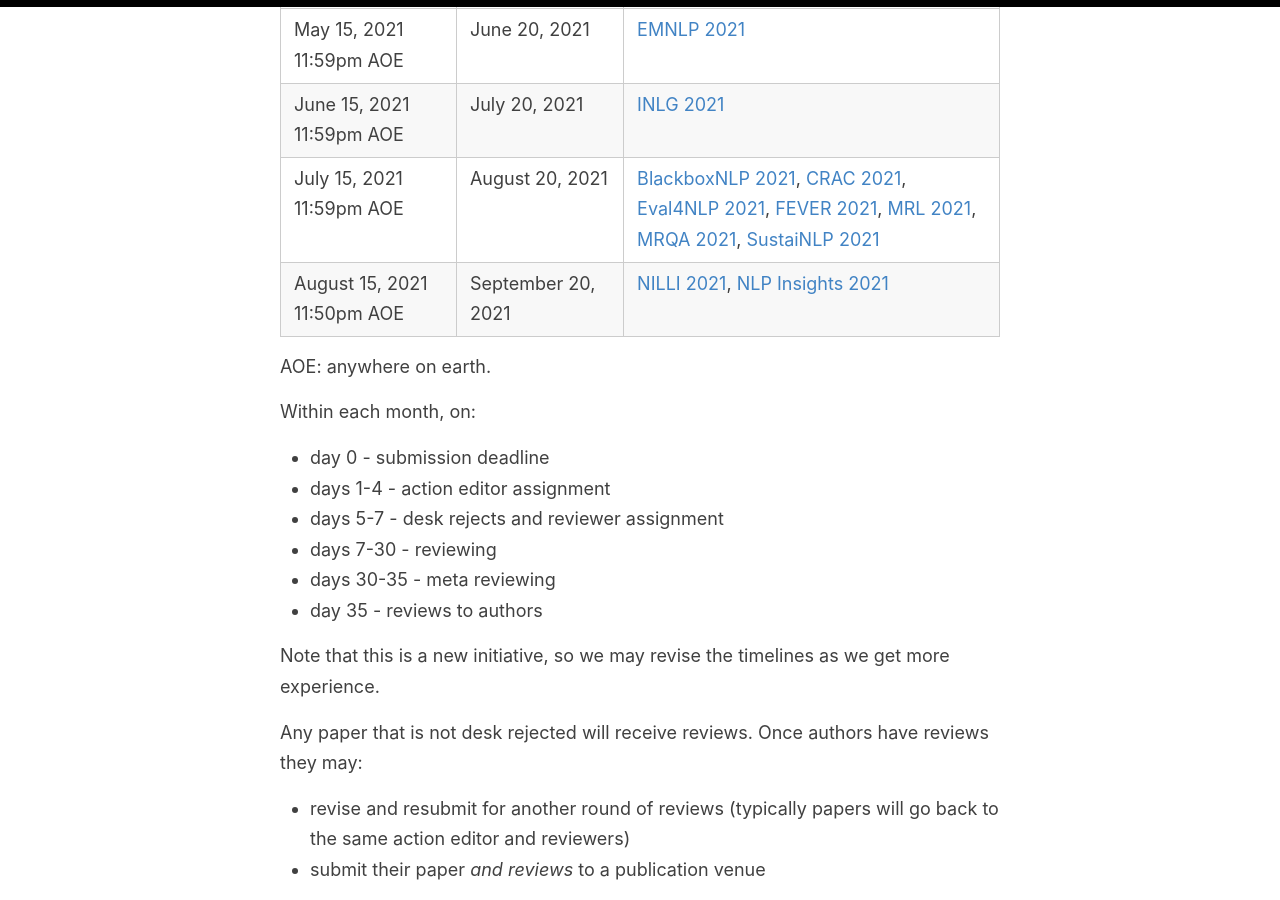
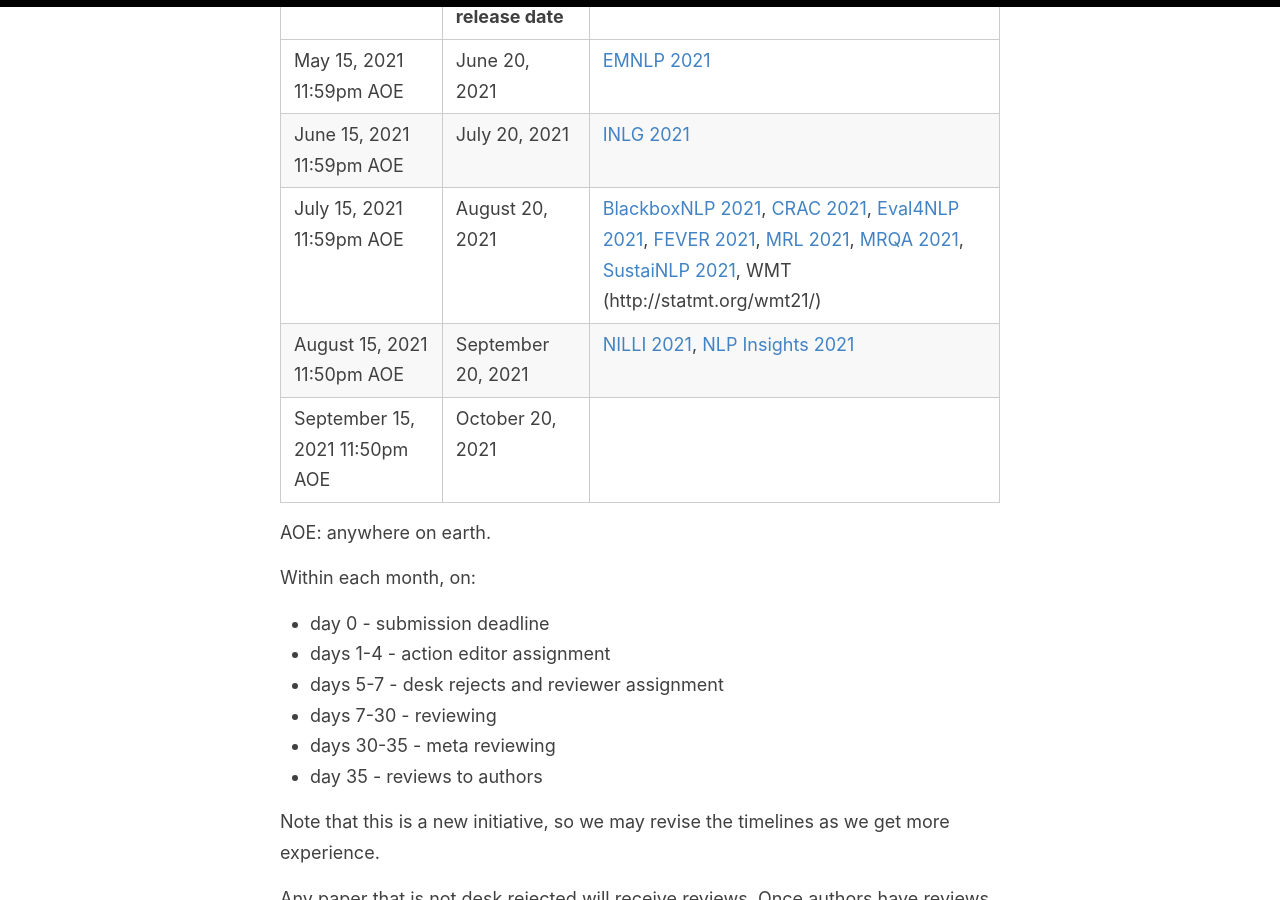
Before and after one commit to amitmerchant1990/reverie, a Jekyll site: the page built from dates.md, in a window 1280 px wide and 900 px high, scrolled down 342 px. Built offline with Jekyll 4.4.1, drawn with Linux system fonts in a browser that asks for light colours.

Commit message:
Update dates.md

```diff
--- a/dates.md
+++ b/dates.md
@@ -8,8 +8,9 @@
 |---------------------|------------|-------------------|
 | May 15, 2021 11:59pm AOE |  June 20, 2021 | [EMNLP 2021](https://2021.emnlp.org/) |
 | June 15, 2021 11:59pm AOE |  July 20, 2021 | [INLG 2021](https://inlg2021.github.io/pages/calls.html) |
-| July 15, 2021 11:59pm AOE | August 20, 2021 | [BlackboxNLP 2021](https://blackboxnlp.github.io/), [CRAC 2021](https://sites.google.com/view/crac2021/), [Eval4NLP 2021](https://eval4nlp.github.io/), [FEVER 2021](https://fever.ai/workshop.html), [MRL 2021](https://sites.google.com/view/mrl-2021/home?authuser=0), [MRQA 2021](https://mrqa.github.io/), [SustaiNLP 2021](https://sites.google.com/view/sustainlp2021) |
+| July 15, 2021 11:59pm AOE | August 20, 2021 | [BlackboxNLP 2021](https://blackboxnlp.github.io/), [CRAC 2021](https://sites.google.com/view/crac2021/), [Eval4NLP 2021](https://eval4nlp.github.io/), [FEVER 2021](https://fever.ai/workshop.html), [MRL 2021](https://sites.google.com/view/mrl-2021/home?authuser=0), [MRQA 2021](https://mrqa.github.io/), [SustaiNLP 2021](https://sites.google.com/view/sustainlp2021), WMT (http://statmt.org/wmt21/) |
 | August 15, 2021 11:50pm AOE | September 20, 2021 | [NILLI 2021](https://www.cs.mcgill.ca/~pparth2/nilli_workshop/), [NLP Insights 2021](https://insights-workshop.github.io/) |
+| September 15, 2021 11:50pm AOE | October 20, 2021 | |
 
 AOE: anywhere on earth.
 
```
